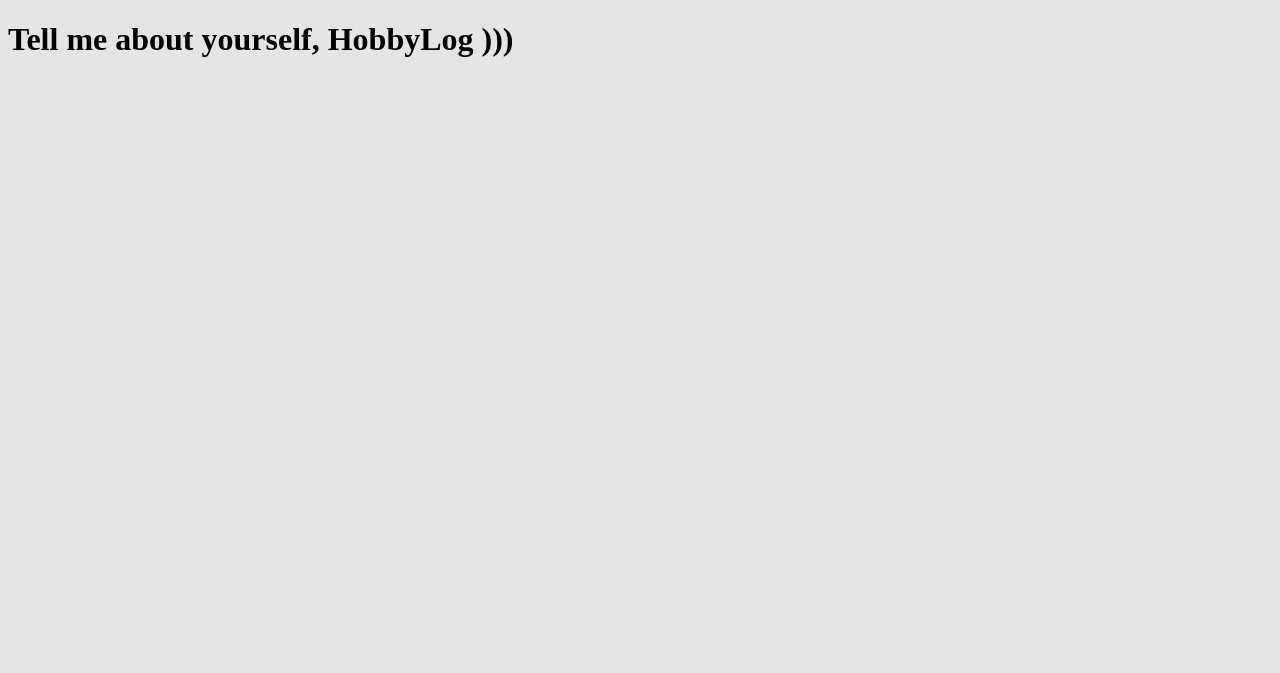
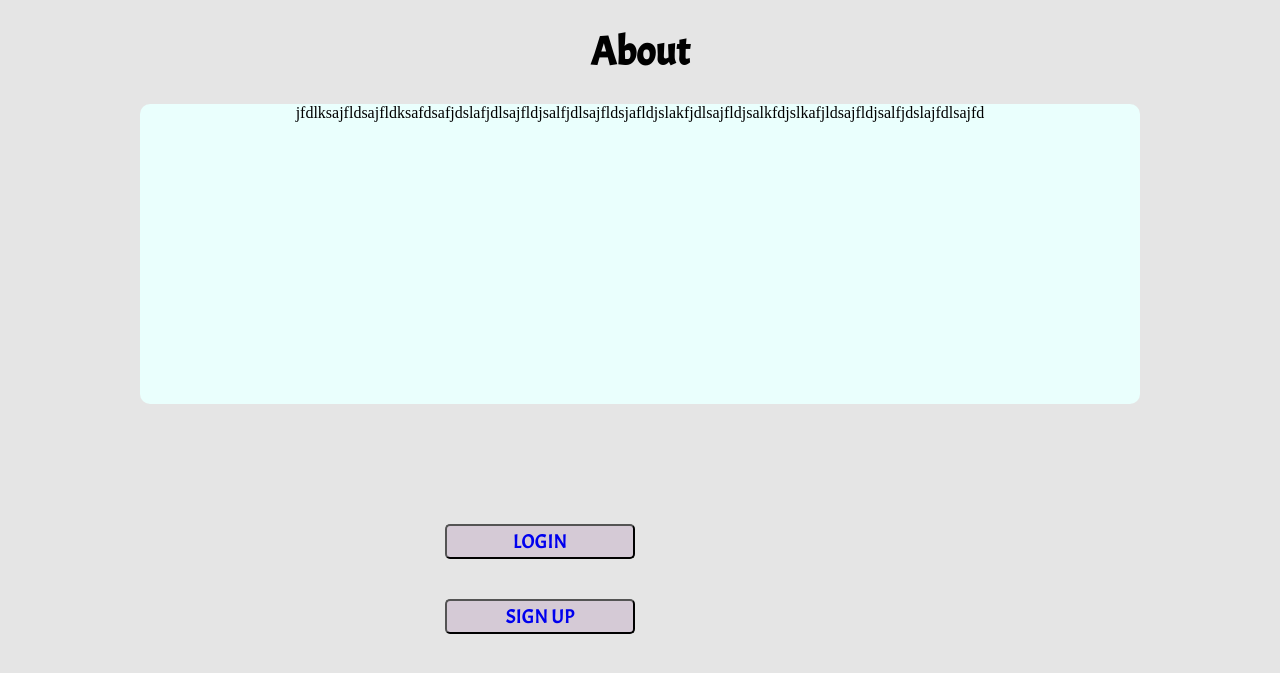
Before and after one commit to sabinaTT/hobby-log, a Django app: page /about/ in a window 1280 px wide. Shown: the top 673 px of the page. Run offline with Django 4.2, Linux system fonts and the light colour scheme; some web fonts are replaced.

Commit message:
style about page

```diff
--- a/main_app/static/styles/styles.css
+++ b/main_app/static/styles/styles.css
@@ -89,3 +89,38 @@ a:active {
     margin-top: -75px;
     margin-left: -270px;
 }
+
+/* ABOUT PAGE  */
+#about-title {
+    text-align: center;
+    font-family: 'Acme', sans-serif;
+    font-size: 40px;
+}
+.about-box {
+    background-color: #EAFFFD;
+    width: 1000px;
+    height: 300px;
+    border-radius:10px;
+    margin: 0 auto;
+}
+.about-content {
+    text-align: center;
+    /* padding: 0 auto; */
+}
+.log_sign_button {
+    background-color: #D5CAD6;
+    width: 190px;
+    height: 35px;
+    margin: 20px;
+    font-size: 20px;
+    font-family: 'Acme', sans-serif;
+    border-radius: 5px;
+
+}
+#about-buttons {
+    margin: auto;
+    margin-top: 100px;
+    margin-left: 33%;
+    margin-right: 33%;
+    width: 33%;
+}
--- a/main_app/templates/about.html
+++ b/main_app/templates/about.html
@@ -1,4 +1,13 @@
 {% extends 'base.html' %}
 {% block content %}
-    <h1>Tell me about yourself, HobbyLog )))</h1>
+    <h1 id='about-title'>About</h1>
+    <div class='about-box'>
+        <p class='about-content'>
+            jfdlksajfldsajfldksafdsafjdslafjdlsajfldjsalfjdlsajfldsjafldjslakfjdlsajfldjsalkfdjslkafjldsajfldjsalfjdslajfdlsajfd
+        </p>
+    </div>
+    <div id='about-buttons'>
+        <button type='submit'  class="log_sign_button"><a href='/login'>LOGIN</a></button>
+        <button type='submit'  class="log_sign_button"><a href='/accounts/signup/'>SIGN UP</a></button>
+    </div>
 {% endblock %}
```
